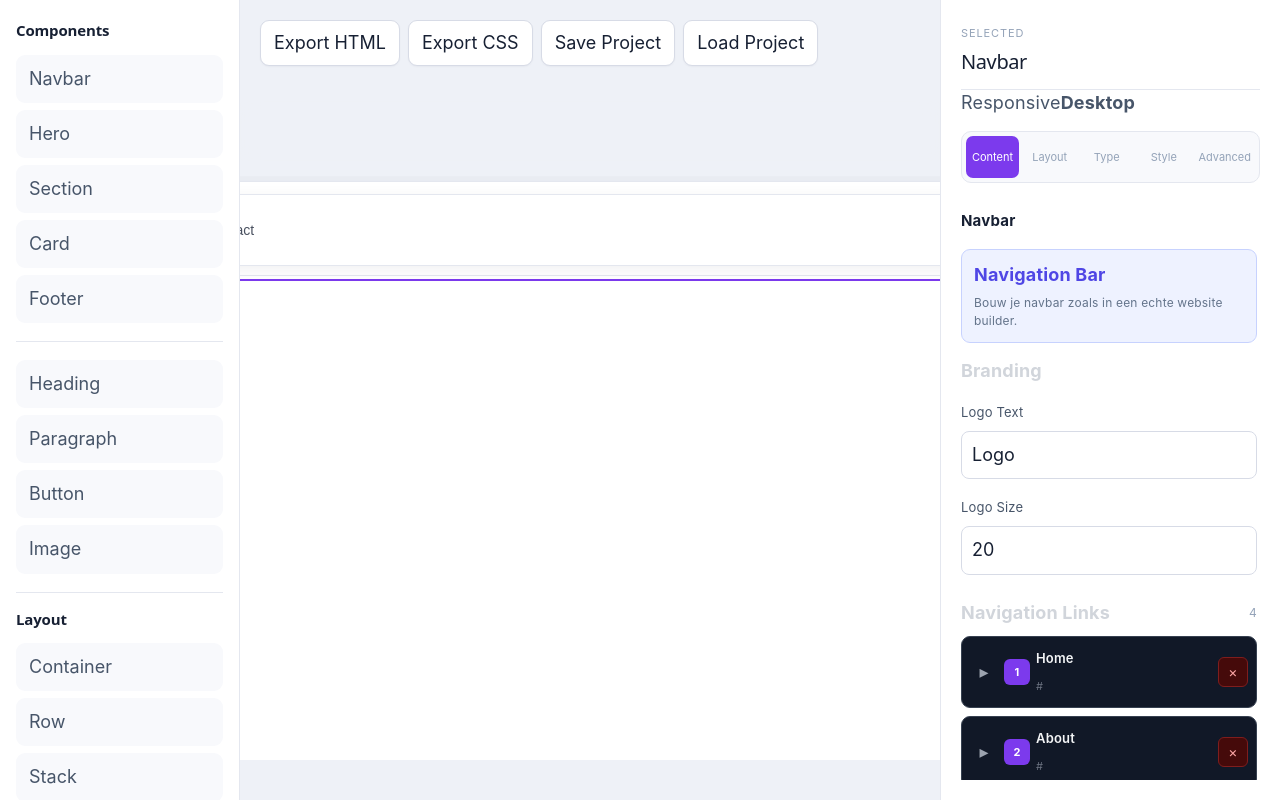
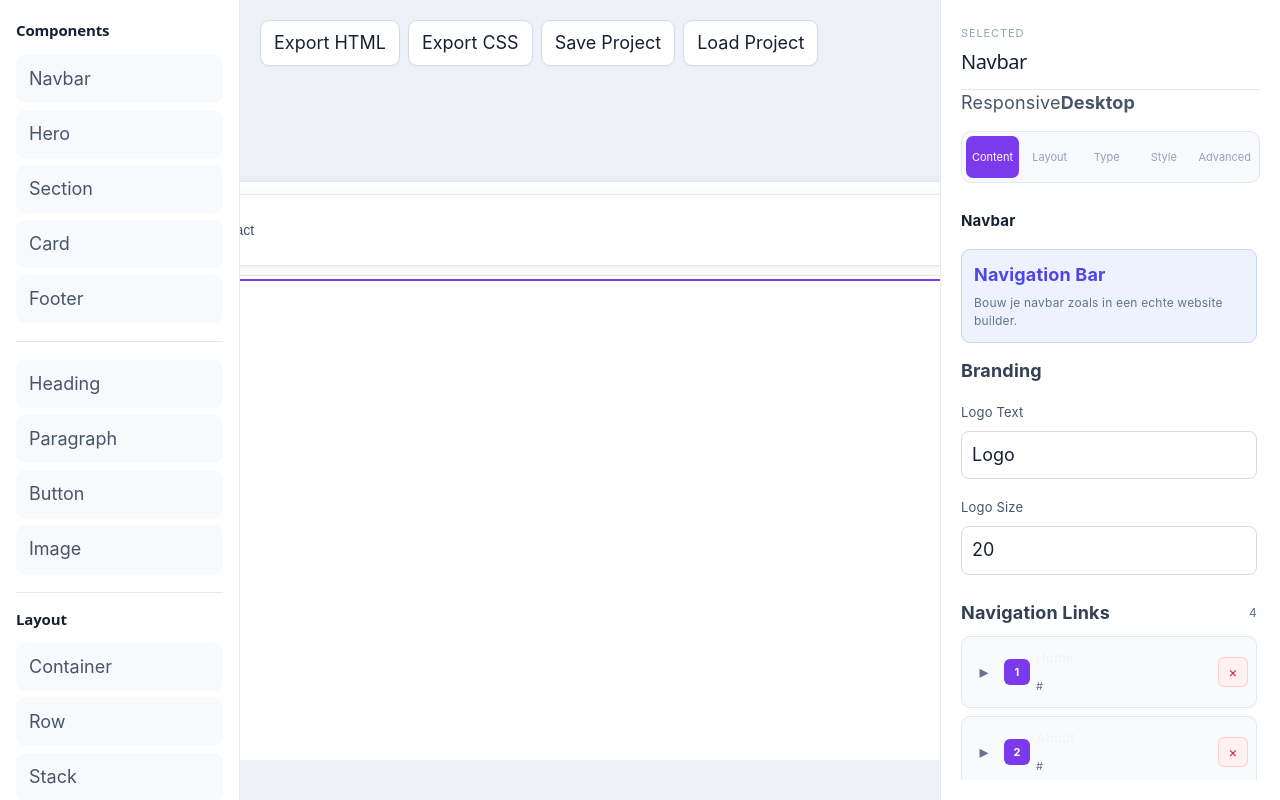
Before and after one commit to itzmitto/html-css-builder, a React (Vite) app: page / in a window 1280 px wide. Both pictures are taken after a click on the button "Navbar". Built offline with nearby package versions, Linux system fonts and the light colour scheme.

Commit message:
feat(Properties): update color scheme for improved visibility and aesthetics

```diff
--- a/src/components/Properties.tsx
+++ b/src/components/Properties.tsx
@@ -400,7 +400,7 @@ function Properties({
         >
           <h4
             style={{
-              color: "#d1d5db",
+              color: "#334155",
               margin: 0,
             }}
           >
@@ -408,7 +408,7 @@ function Properties({
           </h4>
           <span
             style={{
-              color: "#94a3b8",
+              color: "#64748b",
               fontSize: "12px",
             }}
           >
@@ -431,9 +431,9 @@ function Properties({
                 <div
                   key={link.id}
                   style={{
-                    border: "1px solid #374151",
+                    border: "1px solid #e2e8f0",
                     borderRadius: "9px",
-                    background: "#111827",
+                    background: "#f8fafc",
                     overflow: "hidden",
                   }}
                 >
@@ -458,7 +458,7 @@ function Properties({
                         border: "none",
                         borderRadius: "6px",
                         background: "transparent",
-                        color: "#9ca3af",
+                        color: "#64748b",
                         cursor: "pointer",
                       }}
                     >
@@ -524,10 +524,10 @@ function Properties({
                       style={{
                         width: "30px",
                         height: "30px",
-                        border: "1px solid #7f1d1d",
+                        border: "1px solid #fecdd3",
                         borderRadius: "6px",
-                        background: "#450a0a",
-                        color: "#fca5a5",
+                        background: "#fff1f2",
+                        color: "#e11d48",
                         cursor: "pointer",
                         fontSize: "14px",
                       }}
@@ -586,7 +586,7 @@ function Properties({
                             "space-between",
                           gap: "10px",
                           marginTop: "12px",
-                          color: "#d1d5db",
+                          color: "#334155",
                           fontSize: "13px",
                           cursor: "pointer",
                         }}
@@ -629,7 +629,7 @@ function Properties({
               borderRadius: "8px",
               background:
                 "rgba(124,58,237,0.08)",
-              color: "#c4b5fd",
+              color: "#7c3aed",
               cursor: "pointer",
               fontSize: "13px",
               fontWeight: 600,
@@ -665,7 +665,7 @@ function Properties({
           style={{
             marginTop: "10px",
             marginBottom: "10px",
-            color: "#d1d5db",
+            color: "#334155",
           }}
         >
           Branding
@@ -715,7 +715,7 @@ function Properties({
           style={{
             marginTop: "25px",
             marginBottom: "10px",
-            color: "#d1d5db",
+            color: "#334155",
           }}
         >
           Layout
@@ -864,7 +864,7 @@ function Properties({
           style={{
             marginTop: "25px",
             marginBottom: "10px",
-            color: "#d1d5db",
+            color: "#334155",
           }}
         >
           Border
@@ -958,7 +958,7 @@ function Properties({
           style={{
             marginTop: "25px",
             marginBottom: "10px",
-            color: "#d1d5db",
+            color: "#334155",
           }}
         >
           Effects
@@ -971,7 +971,7 @@ function Properties({
               "space-between",
             gap: "10px",
             marginTop: "12px",
-            color: "#d1d5db",
+            color: "#334155",
             fontSize: "13px",
             cursor: "pointer",
           }}
@@ -1006,7 +1006,7 @@ function Properties({
               "space-between",
             gap: "10px",
             marginTop: "15px",
-            color: "#d1d5db",
+            color: "#334155",
             fontSize: "13px",
             cursor: "pointer",
           }}
@@ -1602,7 +1602,7 @@ function Properties({
               "space-between",
             gap: "10px",
             marginTop: "15px",
-            color: "#d1d5db",
+            color: "#334155",
             fontSize: "13px",
             cursor: "pointer",
           }}
@@ -1756,7 +1756,7 @@ function Properties({
               "space-between",
             gap: "10px",
             marginTop: "15px",
-            color: "#d1d5db",
+            color: "#334155",
             fontSize: "13px",
             cursor: "pointer",
           }}
```
